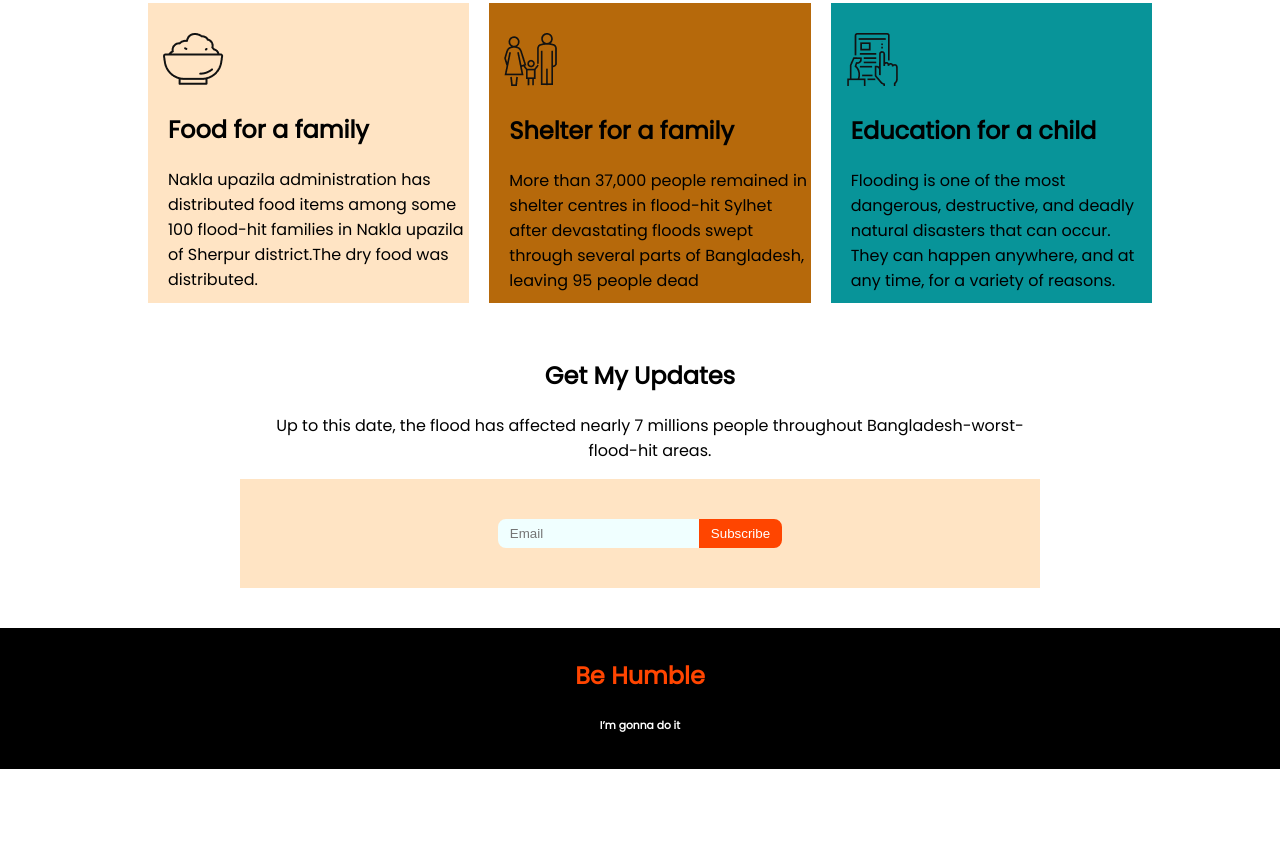
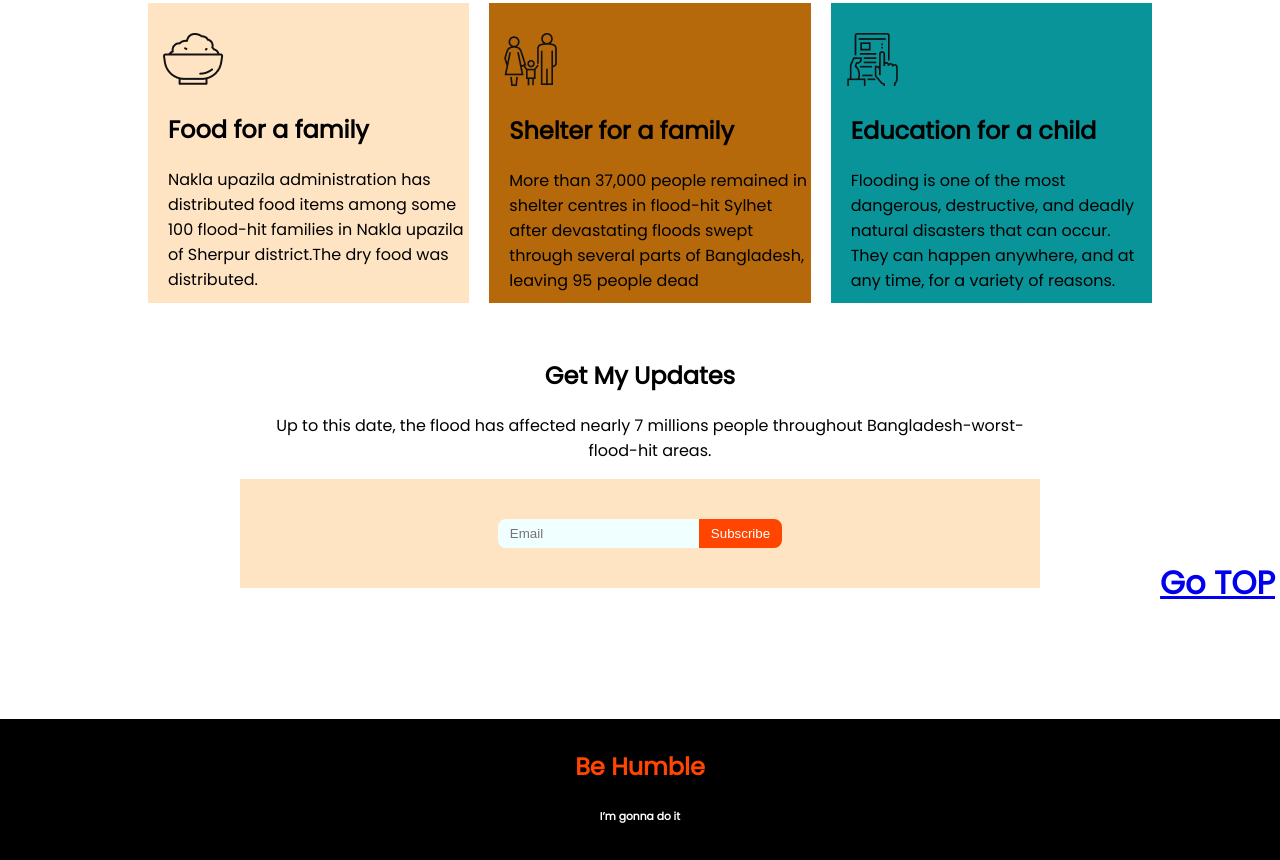
Before and after one commit to muhib95/donate-with-us, a plain HTML site: page index.html in a window 1280 px wide. Shown: the part 1082-1942 px from the top of the page. Before the commit the page ends 1851 px from the top, so only its background shows below. Drawn offline with Linux system fonts and the light colour scheme.

Commit message:
extra work

```diff
--- a/index.html
+++ b/index.html
@@ -100,6 +100,11 @@
     </div>
 
   </section>
+  <!-- Extra Part here... -->
+      <div class="extra">
+         <a href="#donate-id">
+          <h1>Go TOP</h1></a>
+      </div>
  <!-- footer section start here... -->
  <footer>
   <div class="footer-div">
--- a/style.css
+++ b/style.css
@@ -208,3 +208,9 @@ color: orangered;
   border-bottom-right-radius: 8px;
 
 }
+.extra{
+  display: flex;
+  margin-right: 5px;
+  justify-content: right;
+  justify-items: right;
+}
```
Also changed, not shown: images/arrow.png (added).
